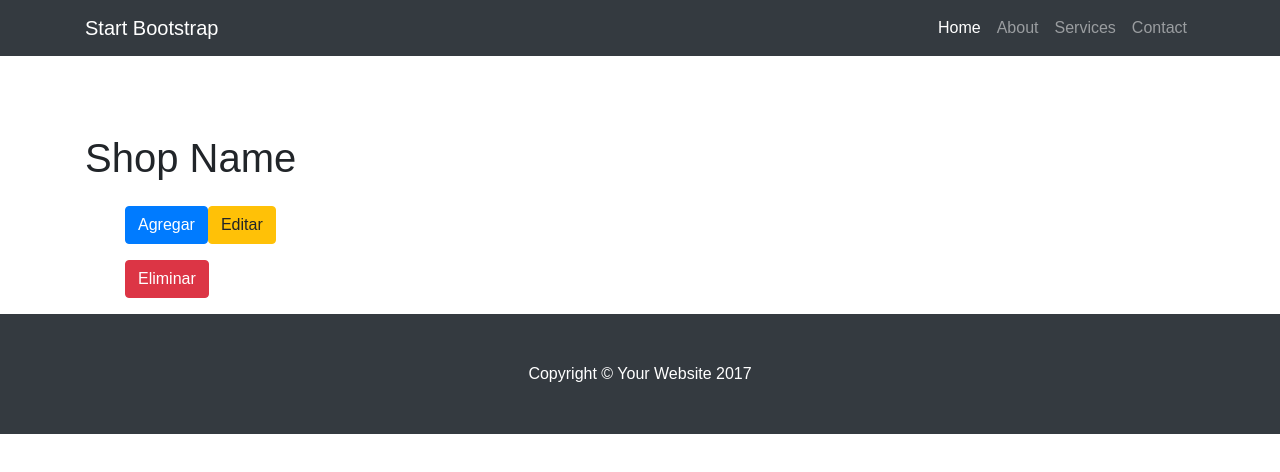
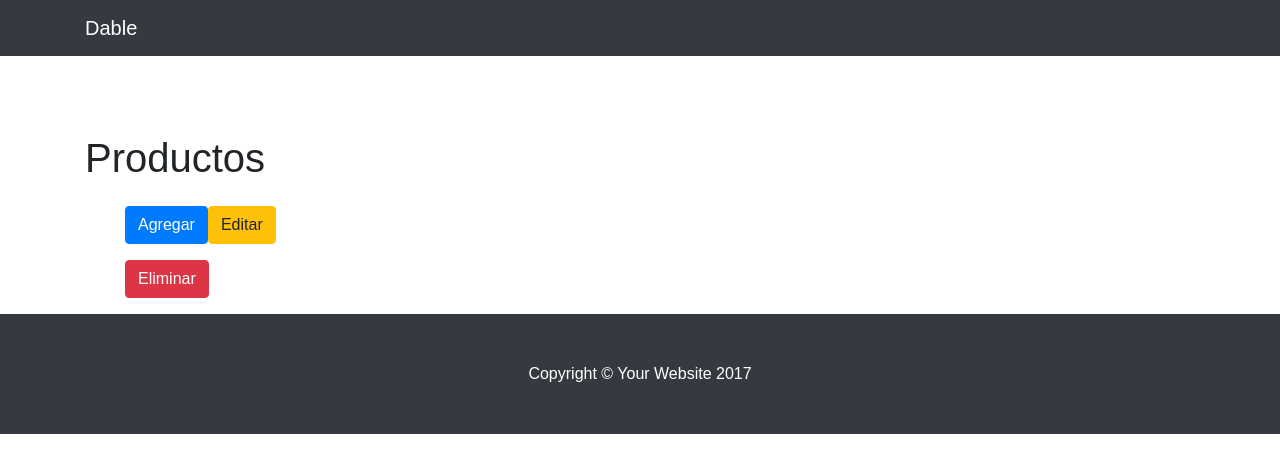
Before and after one commit to Tisks/Front-ENd, a React (Create React App) app: page / in a window 1280 px wide. Shown: the top 472 px of the page. Built offline with nearby package versions, Linux system fonts and the light colour scheme; no server answers.

Commit message:
cambios de nombres

```diff
--- a/src/App.js
+++ b/src/App.js
@@ -361,29 +361,11 @@ class App extends Component {
 
             <nav className="navbar navbar-expand-lg navbar-dark bg-dark fixed-top">
               <div className="container">
-                <a className="navbar-brand" href="#">Start Bootstrap</a>
+                <a className="navbar-brand" href="#">Dable</a>
                 <button className="navbar-toggler" type="button" data-toggle="collapse" data-target="#navbarResponsive"
                       aria-controls="navbarResponsive" aria-expanded="false" aria-label="Toggle navigation">
                   <span className="navbar-toggler-icon"></span>
                 </button>
-                <div className="collapse navbar-collapse" id="navbarResponsive">
-                  <ul className="navbar-nav ml-auto">
-                    <li className="nav-item active">
-                      <a className="nav-link" href="#">Home
-                        <span className="sr-only">(current)</span>
-                      </a>
-                    </li>
-                    <li className="nav-item">
-                      <a className="nav-link" href="#">About</a>
-                    </li>
-                    <li className="nav-item">
-                      <a className="nav-link" href="#">Services</a>
-                    </li>
-                    <li className="nav-item">
-                      <a className="nav-link" href="#">Contact</a>
-                    </li>
-                  </ul>
-                </div>
               </div>
             </nav>
 
@@ -392,7 +374,7 @@ class App extends Component {
               <div className="row">
 
                 <div className="col-lg-3">
-                  <h1 className="my-4">Shop Name</h1>
+                  <h1 className="my-4">Productos</h1>
                   <ul>
                   <input type="button"  className="btn btn-primary" value="Agregar" onClick = {this.loadAgregar}></input>
                   <input type="button"  className="btn btn-warning" value="Editar" onClick = {this.loadEditar}></input>
```
